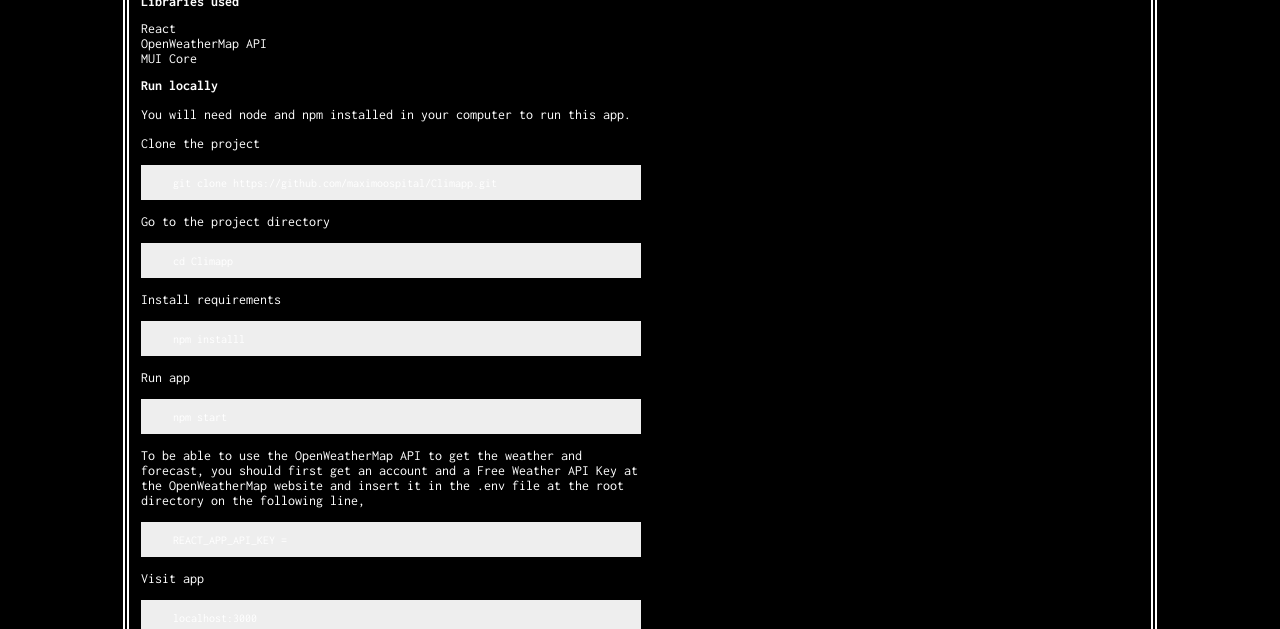
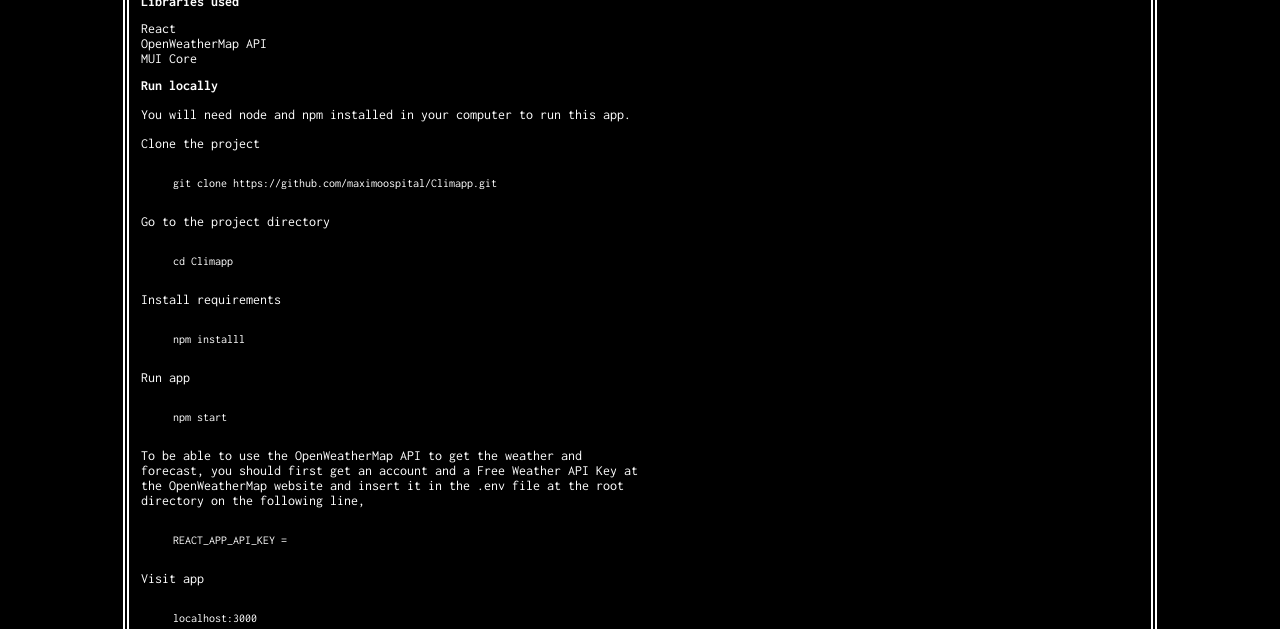
Before and after one commit to maximoospital/maximoospital.github.io, a Jekyll site: the page built from _posts/2022-06-29-climapp.md, in a window 1280 px wide. Shown: the part 1397-2026 px from the top of the page. Built offline with Jekyll 4.4.1, drawn with Linux system fonts in a browser that asks for light colours; grey boxes are pictures that could not be loaded.

Commit message:
update ui

```diff
--- a/_sass/post.scss
+++ b/_sass/post.scss
@@ -59,12 +59,10 @@ $paginate-padding: 13px;
   border-bottom: 1px solid $color__black;
 
   pre {
-    background: $color__gray;
     padding: 10px 20px;
   }
 
   code {
-    background: $color__gray;
     font-size: 12px;
   }
 
```
